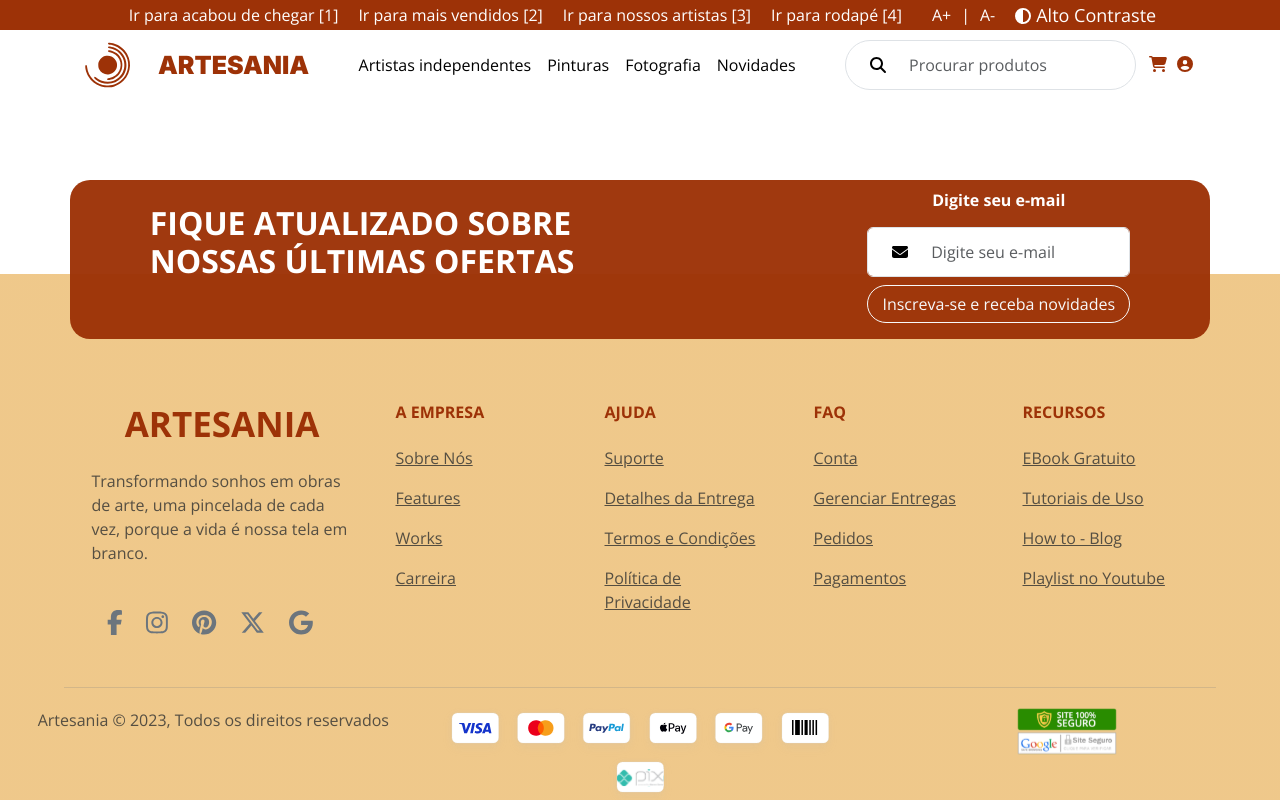
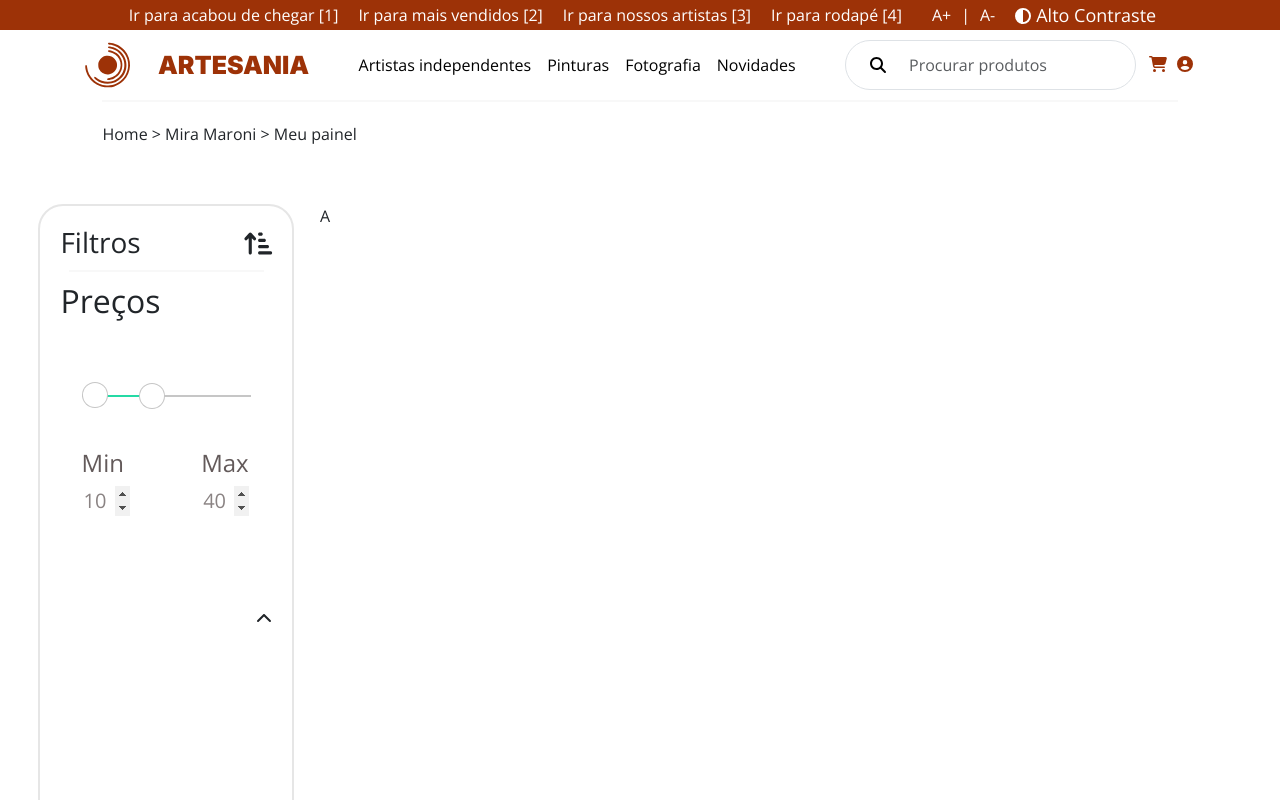
Before and after one commit to ivpinheiro/artesania, a Vue app: page /gallery in a window 1280 px wide. Shown: the top 800 px of the page. Built offline with nearby package versions, Linux system fonts and the light colour scheme.

Commit message:
init product filter

```diff
--- a/src/components/MyDashboardGroup.vue
+++ b/src/components/MyDashboardGroup.vue
@@ -6,7 +6,7 @@
     <div class="dashboard">
         <div class="firstSection">
             <div class="circle">
-                <img src="./../assets/img/artist-dashboard/profile-logo-artist.svg" alt="Meu Perfil">
+                <img src="@/assets/img/artist-dashboard/profile-logo-artist.svg" alt="Meu Perfil">
             </div>
             <div class="buttonsGroup">
                 <div class="button dark">Encomendas</div>
--- /dev/null
+++ b/src/components/rangers/DoubleRangerSlider.vue
@@ -0,0 +1,208 @@
+<template>
+    <div class="range_container">
+        <div class="sliders_control">
+            <input id="fromSlider" type="range" value="100" min="0" max="10000" />
+            <input id="toSlider" type="range" value="4000" min="0" max="10000" />
+        </div>
+        <div class="form_control">
+            <div class="form_control_container">
+                <div class="form_control_container__time">Min</div>
+                <input class="form_control_container__time__input" type="number" id="fromInput" value="10" min="0"
+                    max="100" />
+            </div>
+            <div class="form_control_container">
+                <div class="form_control_container__time">Max</div>
+                <input class="form_control_container__time__input" type="number" id="toInput" value="40" min="0"
+                    max="100" />
+            </div>
+        </div>
+    </div>
+</template>
+
+<script>
+
+export default {
+    name: 'DoubleRangerSlider',
+    data: function () {
+        return {
+            fromSlider: Object,
+            toSlider: Object,
+            fromInput: Object,
+            toInput: Object
+        }
+    },
+    methods: {
+        controlFromInput: function (fromSlider, fromInput, toInput, controlSlider) {
+            const [from, to] = this.getParsed(fromInput, toInput);
+            fillSlider(fromInput, toInput, '#C6C6C6', '#25daa5', controlSlider);
+            if (from > to) {
+                fromSlider.value = to;
+                fromInput.value = to;
+            } else {
+                fromSlider.value = from;
+            }
+        },
+        controlToInput: function (toSlider, fromInput, toInput, controlSlider) {
+            const [from, to] = this.getParsed(fromInput, toInput);
+            fillSlider(fromInput, toInput, '#C6C6C6', '#25daa5', controlSlider);
+            setToggleAccessible(toInput);
+            if (from <= to) {
+                toSlider.value = to;
+                toInput.value = to;
+            } else {
+                toInput.value = from;
+            }
+        },
+        controlFromSlider: function (fromSlider, toSlider, fromInput) {
+            const [from, to] = this.getParsed(fromSlider, toSlider);
+            this.fillSlider(fromSlider, toSlider, '#C6C6C6', '#25daa5', toSlider);
+            if (from > to) {
+                fromSlider.value = to;
+                fromInput.value = to;
+            } else {
+                fromInput.value = from;
+            }
+        },
+        controlToSlider: function (fromSlider, toSlider, toInput) {
+            const [from, to] = this.getParsed(fromSlider, toSlider);
+            this.fillSlider(fromSlider, toSlider, '#C6C6C6', '#25daa5', toSlider);
+            this.setToggleAccessible(toSlider);
+            if (from <= to) {
+                toSlider.value = to;
+                toInput.value = to;
+            } else {
+                toInput.value = from;
+                toSlider.value = from;
+            }
+        },
+        getParsed: function (currentFrom, currentTo) {
+            const from = parseInt(currentFrom.value, 10);
+            const to = parseInt(currentTo.value, 10);
+            return [from, to];
+        },
+        fillSlider: function (from, to, sliderColor, rangeColor, controlSlider) {
+            const rangeDistance = to.max - to.min;
+            const fromPosition = from.value - to.min;
+            const toPosition = to.value - to.min;
+            controlSlider.style.background = `linear-gradient(
+            to right,
+            ${sliderColor} 0%,
+            ${sliderColor} ${(fromPosition) / (rangeDistance) * 100}%,
+            ${rangeColor} ${((fromPosition) / (rangeDistance)) * 100}%,
+            ${rangeColor} ${(toPosition) / (rangeDistance) * 100}%,
+            ${sliderColor} ${(toPosition) / (rangeDistance) * 100}%,
+            ${sliderColor} 100%)`;
+        },
+        setToggleAccessible: function (currentTarget) {
+            const toSlider = document.querySelector('#toSlider');
+            if (Number(currentTarget.value) <= 0) {
+                toSlider.style.zIndex = 2;
+            } else {
+                toSlider.style.zIndex = 0;
+            }
+        }
+    },
+    mounted() {
+        this.fromSlider = document.querySelector('#fromSlider')
+        this.toSlider = document.querySelector('#toSlider')
+        this.fromInput = document.querySelector('#fromInput')
+        this.toInput = document.querySelector('#toInput')
+        this.fillSlider(fromSlider, toSlider, '#C6C6C6', '#25daa5', toSlider)
+        this.setToggleAccessible(toSlider)
+        this.fromSlider.oninput = () => this.controlFromSlider(this.fromSlider, this.toSlider, this.fromInput)
+        this.toSlider.oninput = () => this.controlToSlider(this.fromSlider, this.toSlider, this.toInput)
+        this.fromInput.oninput = () => this.controlFromInput(this.fromSlider, this.fromInput, this.toInput, this.toSlider)
+        this.toInput.oninput = () => this.controlToInput(this.toSlider, this.fromInput, this.toInput, this.toSlider)
+    }
+}
+</script>
+
+<style lang="scss" scoped>
+.range_container {
+    display: flex;
+    flex-direction: column;
+    width: 80%;
+    margin: 35% auto;
+}
+
+.sliders_control {
+    position: relative;
+    min-height: 50px;
+}
+
+.form_control {
+    position: relative;
+    display: flex;
+    justify-content: space-between;
+    font-size: 24px;
+    color: #635a5a;
+}
+
+input[type=range]::-webkit-slider-thumb {
+    -webkit-appearance: none;
+    pointer-events: all;
+    width: 24px;
+    height: 24px;
+    background-color: #fff;
+    border-radius: 50%;
+    box-shadow: 0 0 0 1px #C6C6C6;
+    cursor: pointer;
+}
+
+input[type=range]::-moz-range-thumb {
+    -webkit-appearance: none;
+    pointer-events: all;
+    width: 24px;
+    height: 24px;
+    background-color: #fff;
+    border-radius: 50%;
+    box-shadow: 0 0 0 1px #C6C6C6;
+    cursor: pointer;
+}
+
+input[type=range]::-webkit-slider-thumb:hover {
+    background: #f7f7f7;
+}
+
+input[type=range]::-webkit-slider-thumb:active {
+    box-shadow: inset 0 0 3px #387bbe, 0 0 9px #387bbe;
+    -webkit-box-shadow: inset 0 0 3px #387bbe, 0 0 9px #387bbe;
+}
+
+input[type="number"] {
+    color: #8a8383;
+    width: 50px;
+    height: 30px;
+    font-size: 20px;
+    border: none;
+}
+
+input[type=number]::-webkit-inner-spin-button,
+input[type=number]::-webkit-outer-spin-button {
+    opacity: 1;
+}
+
+input[type="range"] {
+    -webkit-appearance: none;
+    appearance: none;
+    height: 2px;
+    width: 100%;
+    position: absolute;
+    background-color: #C6C6C6;
+    pointer-events: none;
+}
+
+#fromSlider {
+    height: 0;
+    z-index: 1;
+}
+
+view rawdualRangeSlider.css hosted with ❤ by GitHub .high-contrast {
+    color: white;
+    background: black;
+}
+
+.high-contrast-text {
+    color: white;
+}
+</style>
--- a/src/router/index.ts
+++ b/src/router/index.ts
@@ -2,7 +2,7 @@ import { createRouter, createWebHistory } from 'vue-router'
 import HomePage from '@/views/HomePage.vue'
 import LoginPage from '@/views/LoginPage.vue'
 import DashboardPage from '@/views/DashboardPage.vue'
-import SignPage from '../views/SignInPage.vue'
+import SignPage from '@/views/SignInPage.vue'
 import ArtistsGallery from '@/views/ArtistsGallery.vue'
 
 
--- a/src/views/ArtistsGallery.vue
+++ b/src/views/ArtistsGallery.vue
@@ -1,5 +1,44 @@
 <template>
   <div class="contrast">
+    <hr class="divider">
+    <div class="breadcrumbs">
+      <p>Home > Mira Maroni > <span class="highlight">Meu painel</span></p>
+    </div>
+    <div class="gallery">
+      <div class="firstSection">
+        <div class="filter-title filters">
+          <h3>Filtros</h3>
+          <font-awesome-icon class="f-icon-filter" icon="fa-solid fa-arrow-up-short-wide" />
+        </div>
+
+        <hr class="divider">
+
+        <div class="filter-price filters">
+          <h2>Preços</h2>
+          <DoubleRangerSlider></DoubleRangerSlider>
+        </div>
+
+        <div class="filter-style filters">
+          <p class="d-grid gap-2 d-md-flex justify-content-md-end">
+            <font-awesome-icon :icon="isCollapsed ? 'fa-solid fa-chevron-up' : 'fa-solid fa-chevron-down'"
+              data-bs-toggle="collapse" href="#collapseExample" @click="toggleCollapse"
+              :class="{ 'rotate-icon': isCollapsed }" />
+          </p>
+          <div class="collapse" id="collapseExample">
+            <div class="card card-body border-0">
+              <p>Abstrado</p>
+              <p>Abstrado</p>
+              <p>Abstrado</p>
+              <p>Abstrado</p>
+            </div>
+          </div>
+        </div>
+      </div>
+      <div class="secondSection">
+        <p>A</p>
+      </div>
+
+    </div>
     <!-- <SpinnerLoader /> -->
   </div>
 </template>
@@ -7,15 +46,100 @@
 <script>
 import { ProductService } from '@/services/ProductService.ts'
 import SpinnerLoader from '@/components/loaders/SpinnerLoader.vue'
+import DoubleRangerSlider from '@/components/rangers/DoubleRangerSlider.vue'
 
 export default {
   name: 'ArtistsGallery',
   components: {
     SpinnerLoader,
+    DoubleRangerSlider
+  },
+  data() {
+    return {
+      isCollapsed: true
+    };
+  },
+  methods: {
+    toggleCollapse() {
+      this.isCollapsed = !this.isCollapsed;
+    }
   }
 }
 </script>
 <style lang="scss" scoped>
+.filter-title {
+  display: flex;
+  justify-content: space-between;
+  align-items: center;
+}
+
+.filters {
+  padding: 10px;
+}
+
+.filter-title h3 {
+  margin: 0;
+}
+
+.f-icon-filter {
+  font-size: 25px;
+  margin-left: auto;
+}
+
+.gallery {
+  display: flex;
+}
+
+.divider {
+  height: 2px;
+  background-color: rgba(0, 0, 0, 0.10);
+  border: none;
+  margin: 0px 8%;
+}
+
+.breadcrumbs {
+  margin: 20px 8%;
+
+  p {
+    font-weight: 500;
+    font-size: 16px;
+  }
+}
+
+.firstSection {
+  background-color: #ffff;
+  height: auto;
+  width: 20%;
+  padding: 10px 10px 10px 10px;
+  overflow: hidden;
+  margin: 3% 0% 3% 3%;
+  border-radius: 25px;
+  border: 2px solid #e6e6e6;
+
+  @media (max-width: 1060px) {
+    width: 100%;
+    margin: 20px 0px;
+  }
+}
+
+.rotate-icon {
+  transition: transform 0.9s ease;
+}
+
+.secondSection {
+  background-color: #fff;
+  height: 900px;
+  width: 60%;
+  margin: 3% 2%;
+  border-radius: 3%;
+
+  @media (max-width: 1060px) {
+    height: 115px;
+    background-position: top;
+    width: 100%;
+  }
+}
+
 .high-contrast {
   color: white;
   background: black;
--- a/src/views/HomePage.vue
+++ b/src/views/HomePage.vue
@@ -89,8 +89,8 @@ export default {
   created: async function () {
     try {
       this.loading = true
-      let responseProducts = await ElementService.getAllProducts()
-      let responseComments = await ElementService.getAllClientComments()
+      let responseProducts = await ProductService.getAllProducts()
+      let responseComments = await ProductService.getAllClientComments()
       this.products = responseProducts.data
       this.clientComments = responseComments.data
       this.newProducts = this.products.filter(product => product["new-product"])
```
